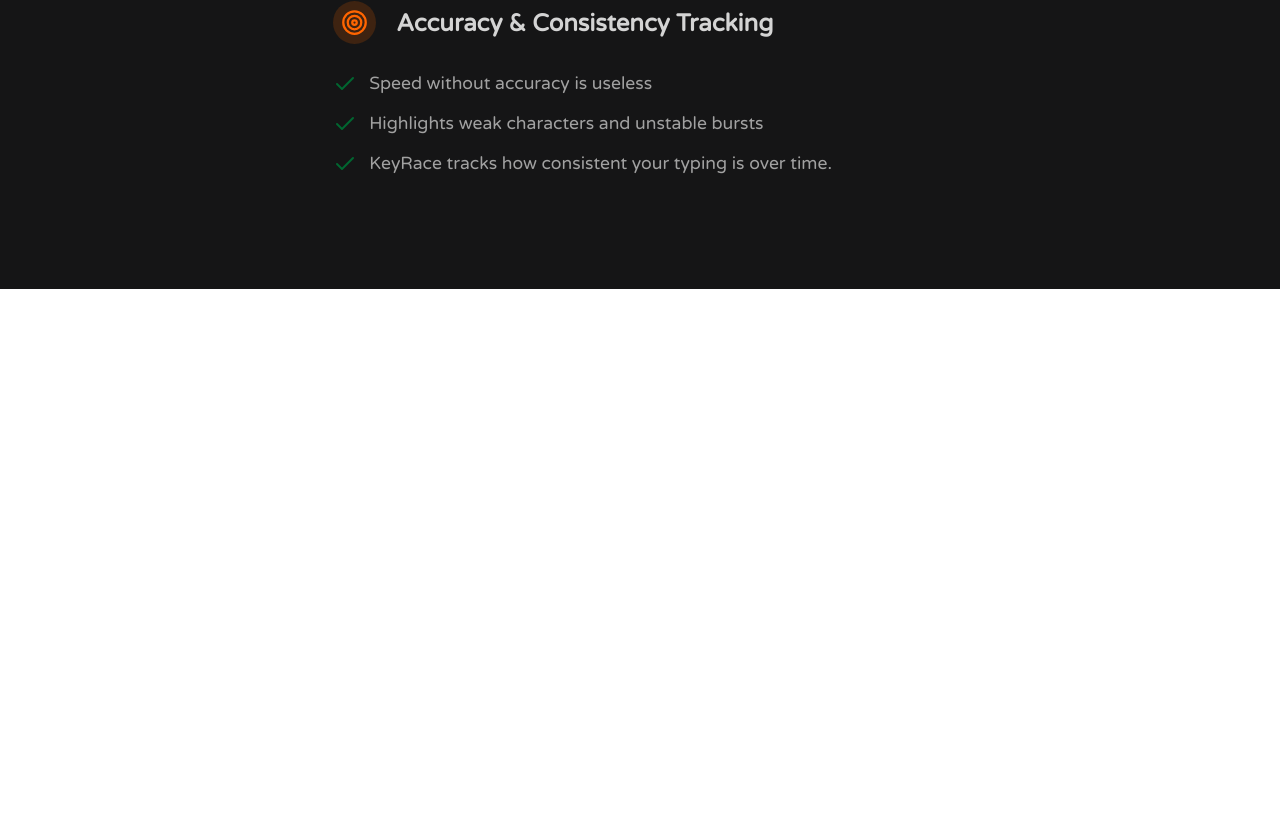
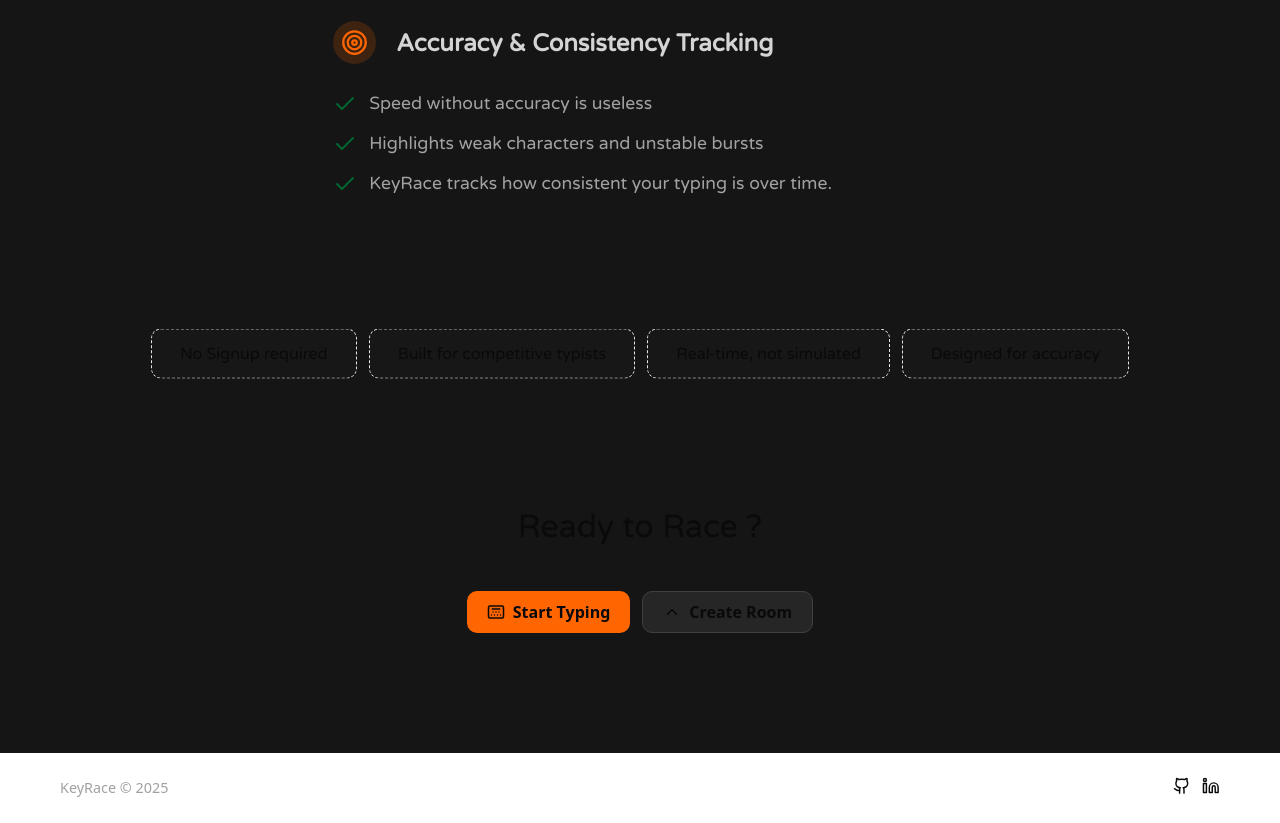
Before and after one commit to ayantik2006/KeyRace, a Next.js app: page / in a window 1280 px wide. Shown: the part 1631-2454 px from the top of the page. Before the commit the page ends 1920 px from the top, so only its background shows below. Built offline with nearby package versions, Linux system fonts and the light colour scheme; a web font is replaced by a local one.

Commit message:
landing page done

```diff
--- a/app/components/Landing/Features.tsx
+++ b/app/components/Landing/Features.tsx
@@ -12,7 +12,7 @@
 function Features() {
   return (
     <div
-      className={`min-h-[70rem] w-full bg-[#151516] flex flex-col gap-[4rem] justify-center items-center ${varela.className}`}
+      className={`min-h-[70rem] w-full bg-[#151516] flex flex-col gap-[4rem] justify-center items-center ${varela.className} rounded-t-full border-t border-neutral-500 mt-5`}
     >
       <div className="">
         <div className="flex flex-col gap-5 items-start px- justify-center mt-30 mx-10">
--- /dev/null
+++ b/app/components/Landing/FinalCta.tsx
@@ -0,0 +1,37 @@
+import { ChevronUp, Keyboard } from "lucide-react";
+import { Varela_Round } from "next/font/google";
+
+const varela = Varela_Round({
+  weight: "400",
+  subsets: ["latin"],
+});
+
+function FinalCta() {
+  return (
+    <div className="flex flex-col gap-10 items-center justify-center pt-20 pb-30 bg-[#151516]">
+      <h1 className={`text-[2rem] font-semibold ${varela.className}`}>
+        Ready to Race ?
+      </h1>
+      <div className="flex gap-3">
+        <button className="bg-[#FF6500] px-5 py-2 rounded-lg font-semibold hover:opacity-90 hover:-translate-y-1 duration-300 cursor-pointer flex items-center gap-2 group [@media(max-width:862px)]:px-3">
+          <Keyboard
+            size={18}
+            className="rotate-180 group-hover:rotate-0 duration-300 [@media(max-width:862px)]:size-4"
+          />
+          <p className="[@media(max-width:862px)]:text-[0.9rem]">
+            Start Typing
+          </p>
+        </button>
+        <button className="bg-neutral-800 px-5 py-2 rounded-lg font-semibold hover:opacity-90 hover:-translate-y-1 duration-300 cursor-pointer border border-neutral-700 flex items-center gap-2 group [@media(max-width:862px)]:px-3">
+          <ChevronUp
+            size={18}
+            className="group-hover:rotate-90 duration-300 [@media(max-width:862px)]:size-4"
+          />
+          <p>Create Room</p>
+        </button>
+      </div>
+    </div>
+  );
+}
+
+export default FinalCta;
--- /dev/null
+++ b/app/components/Landing/Footer.tsx
@@ -0,0 +1,20 @@
+import { Github, Linkedin } from "lucide-react";
+import Link from "next/link";
+
+function Footer() {
+  return (
+    <div className="p-6 px-15 flex justify-between">
+      <div className="text-neutral-400 text-[0.9rem]">KeyRace © 2025</div>
+      <div className="flex gap-3">
+        <Link href="https://github.com/ayantik2006/KeyRace" target="_blank">
+          <Github className="size-[1.1rem]" />
+        </Link>
+        <Link href="https://www.linkedin.com/in/ayantiksarkar/" target="_blank">
+          <Linkedin className="size-[1.1rem]" />
+        </Link>
+      </div>
+    </div>
+  );
+}
+
+export default Footer;
--- a/app/components/Landing/Hero.tsx
+++ b/app/components/Landing/Hero.tsx
@@ -74,7 +74,6 @@
       </div>
       <div className="relative top-55 flex items-center gap-2 text-neutral-600">
         <ChevronsDown className="animate-bounce mt-[0.3rem]"/>
-        <p>Scroll down</p>
       </div>
     </div>
   );
--- a/app/components/Landing/Landing.tsx
+++ b/app/components/Landing/Landing.tsx
@@ -1,11 +1,14 @@
 import Features from "./Features";
+import FinalCta from "./FinalCta";
+import Footer from "./Footer";
 import Hero from "./Hero";
 import Navbar from "./Navbar";
+import Working from "./Working";
 
 function Landing() {
   return (
     <div>
-      <div className="min-h-screen flex flex-col items-center justify-center bg-neutral-900 bg-[url('/grid.svg')]">
+      <div className="min-h-screen flex flex-col items-center justify-center bg-neutral-800 bg-[url('/grid.svg')]">
         <div
           className="absolute inset-0 pointer-events-none
   bg-[radial-gradient(ellipse_at_center,rgba(20,20,21,0)_0%,rgba(20,20,21,0.6)_65%,rgba(20,20,21,0.9)_100%)]
@@ -23,6 +26,9 @@
       </div>
 
       <Features/>
+      <Working/>
+      <FinalCta/>
+      <Footer/>
     </div>
   );
 }
--- a/app/components/Landing/Navbar.tsx
+++ b/app/components/Landing/Navbar.tsx
@@ -11,7 +11,7 @@
 function Navbar() {
   return (
     <motion.div
-      className="fixed top-0 flex justify-between items-center w-full py-5 px-8 bg-[#171717] border-b-1 border-b-neutral-800 z-50"
+      className="fixed top-0 flex justify-between items-center w-full py-5 px-8 bg-transparent backdrop-blur-[1rem] z-50"
       initial={{ opacity: 0, y: -8 }}
       animate={{ opacity: 1, y: 0 }}
       transition={{ duration: 0.4, ease: "easeOut" }}
--- /dev/null
+++ b/app/components/Landing/Working.tsx
@@ -0,0 +1,37 @@
+import { Varela_Round } from "next/font/google";
+
+const varela = Varela_Round({
+  weight: "400",
+  subsets: ["latin"],
+});
+
+function Working() {
+  return (
+    <div className="w-f bg-[#151516] items-center justify-center flex flex-wrap gap-3">
+      <div className="items-center justify-center py-8 flex flex-wrap gap-3 overflow-hidden mx-2 px-5">
+        <div
+          className={`bg-neutral-900 w-fit px-7 py-3 ${varela.className} rounded-lg border-dashed border flex-wrap animate-bounce hover:scale-[1.05] duration-300 cursor-auto`}
+        >
+          No Signup required
+        </div>
+        <div
+          className={`bg-neutral-900 w-fit px-7 py-3 ${varela.className} rounded-lg border-dashed border flex-wrap animate-bounce hover:scale-[1.05] duration-300 cursor-auto`}
+        >
+          Built for competitive typists
+        </div>
+        <div
+          className={`bg-neutral-900 w-fit px-7 py-3 ${varela.className} rounded-lg border-dashed border flex-wrap animate-bounce hover:scale-[1.05] duration-300 cursor-auto`}
+        >
+          Real-time, not simulated
+        </div>
+        <div
+          className={`bg-neutral-900 w-fit px-7 py-3 ${varela.className} rounded-lg border-dashed border flex-wrap animate-bounce hover:scale-[1.05] duration-300 cursor-auto`}
+        >
+          Designed for accuracy
+        </div>
+      </div>
+    </div>
+  );
+}
+
+export default Working;
```
Also changed, not shown: components.json.
